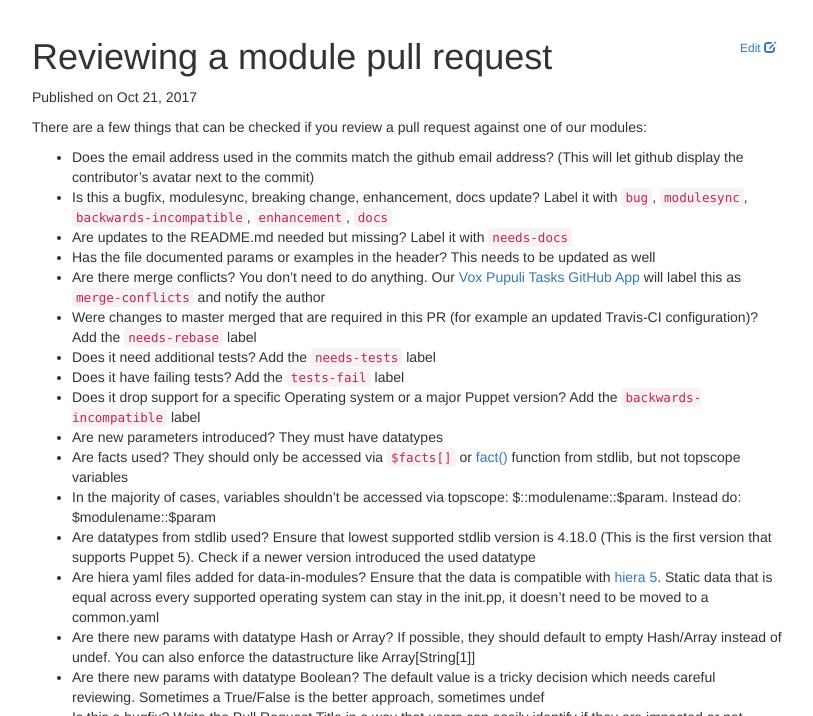
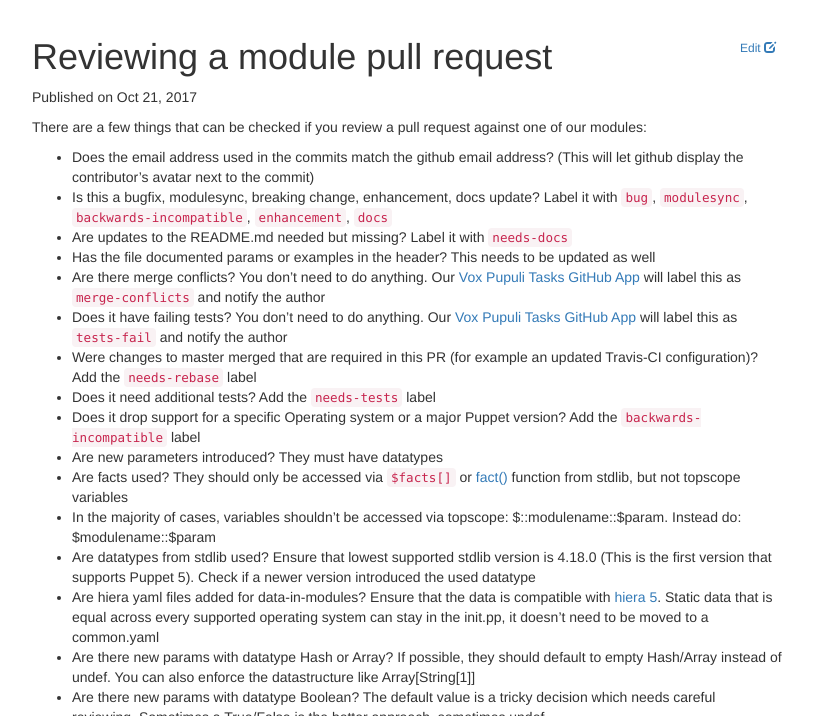
Before and after one commit to voxpupuli/voxpupuli.github.io, a Jekyll site: the page built from _docs/reviewing_pr.md, in a window 1280 px wide and 900 px high, cut to the strip 184-900 px from the top of the window. Shown: the whole strip, without its empty margins (233-1046 px from the left). Built offline with Jekyll 4.4.1, drawn with Linux system fonts in a browser that asks for light colours; nearby versions of some CDN libraries.

Commit message:
mention VPT for `tests-fail` label

```diff
--- a/_docs/reviewing_pr.md
+++ b/_docs/reviewing_pr.md
@@ -13,9 +13,9 @@ one of our modules:
 * Are updates to the README.md needed but missing? Label it with `needs-docs`
 * Has the file documented params or examples in the header? This needs to be updated as well
 * Are there merge conflicts? You don't need to do anything. Our [Vox Pupuli Tasks GitHub App][vpt] will label this as `merge-conflicts` and notify the author
+* Does it have failing tests? You don't need to do anything. Our [Vox Pupuli Tasks GitHub App][vpt] will label this as `tests-fail` and notify the author
 * Were changes to master merged that are required in this PR (for example an updated Travis-CI configuration)? Add the `needs-rebase` label
 * Does it need additional tests? Add the `needs-tests` label
-* Does it have failing tests? Add the `tests-fail` label
 * Does it drop support for a specific Operating system or a major Puppet version? Add the `backwards-incompatible` label
 * Are new parameters introduced? They must have datatypes
 * Are facts used? They should only be accessed via `$facts[]` or [fact()](https://github.com/puppetlabs/puppetlabs-stdlib/blob/master/REFERENCE.md#fact) function from stdlib, but not topscope variables
```
